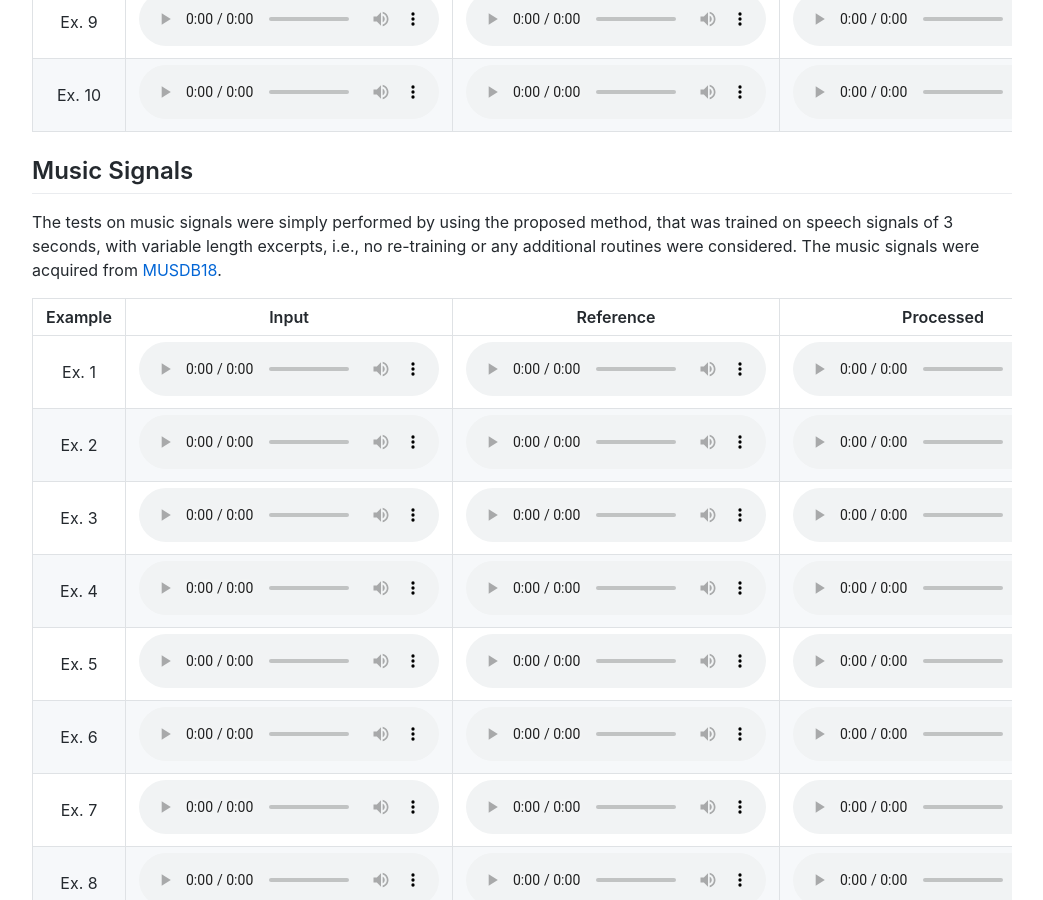
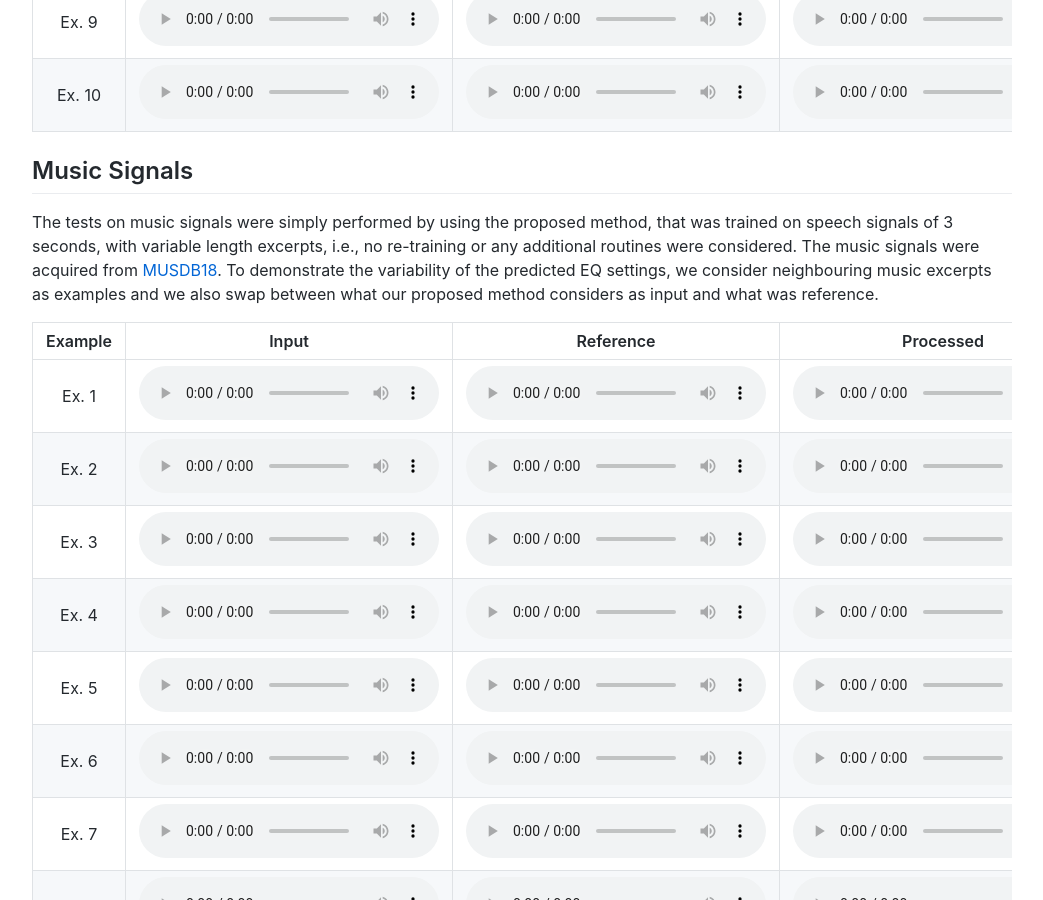
Before and after one commit to Js-Mim/sp-demo, a Jekyll site: the page built from index.md, in a window 1280 px wide and 900 px high, scrolled down 8354 px. Shown: the whole window, without its empty margins (118-1161 px from the left). Built offline with Jekyll 4.4.1, drawn with Linux system fonts in a browser that asks for light colours; comment, search, counter and statistics services are not loaded.

Commit message:
Update index.md

```diff
--- a/index.md
+++ b/index.md
@@ -73,7 +73,7 @@ Audio examples using data-points from the test sub-set. The goal is to **match**
 | Ex. 10 | <audio controls="1"><source src="https://raw.githubusercontent.com/Js-Mim/sp-demo/master/audio_files/ex10_input.wav"></audio> | <audio controls="1"><source src="https://raw.githubusercontent.com/Js-Mim/sp-demo/master/audio_files/ex10_reference.wav"></audio> | <audio controls="1"><source src="https://raw.githubusercontent.com/Js-Mim/sp-demo/master/audio_files/ex10_estimated.wav"></audio> |
 
 ## Music Signals
-The tests on music signals were simply performed by using the proposed method, that was trained on speech signals of 3 seconds, with variable length excerpts, i.e., no re-training or any additional routines were considered. The music signals were acquired from [MUSDB18](https://zenodo.org/record/3338373).
+The tests on music signals were simply performed by using the proposed method, that was trained on speech signals of 3 seconds, with variable length excerpts, i.e., no re-training or any additional routines were considered. The music signals were acquired from [MUSDB18](https://zenodo.org/record/3338373). To demonstrate the variability of the predicted EQ settings, we consider neighbouring music excerpts as examples and we also swap between what our proposed method considers as input and what was reference.
 
 |**Example**|**Input**|**Reference**|**Processed**|
 |:--------:|:-------:|:-----------:|:-----------:|
```
